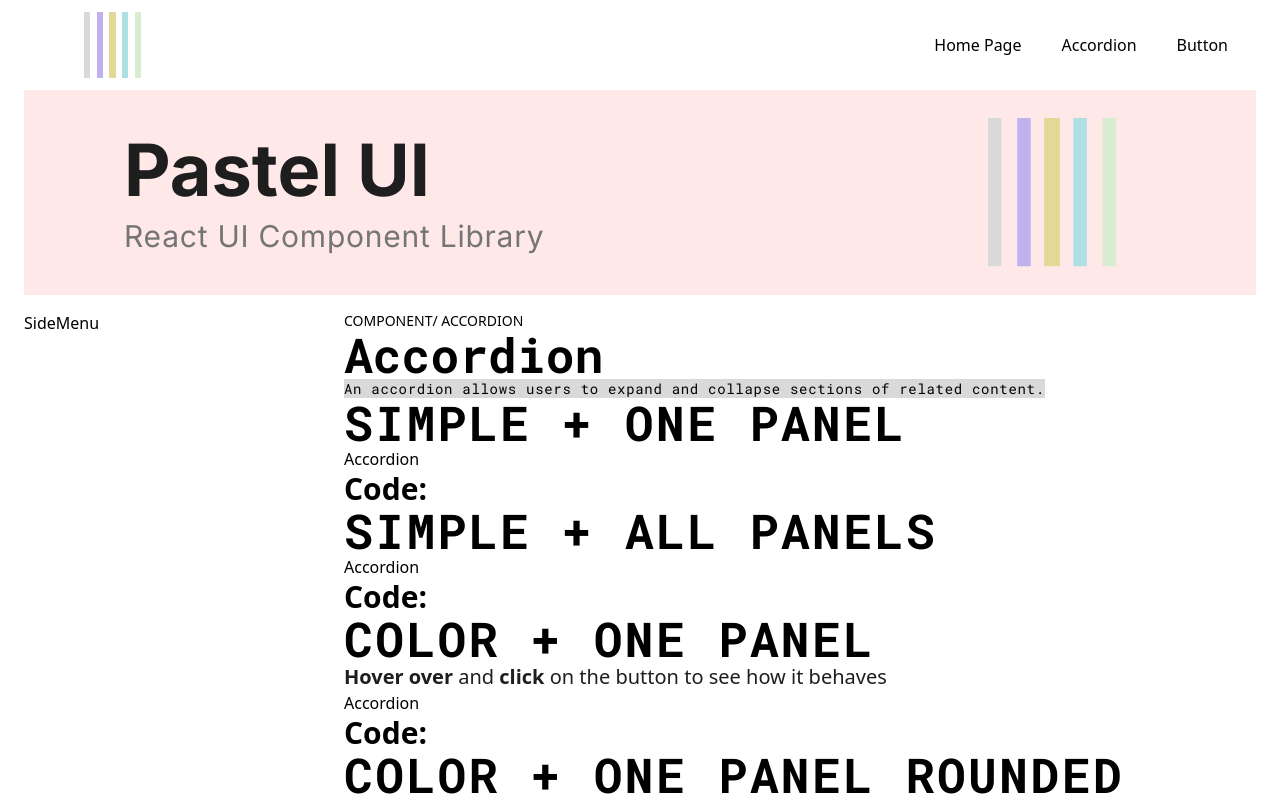
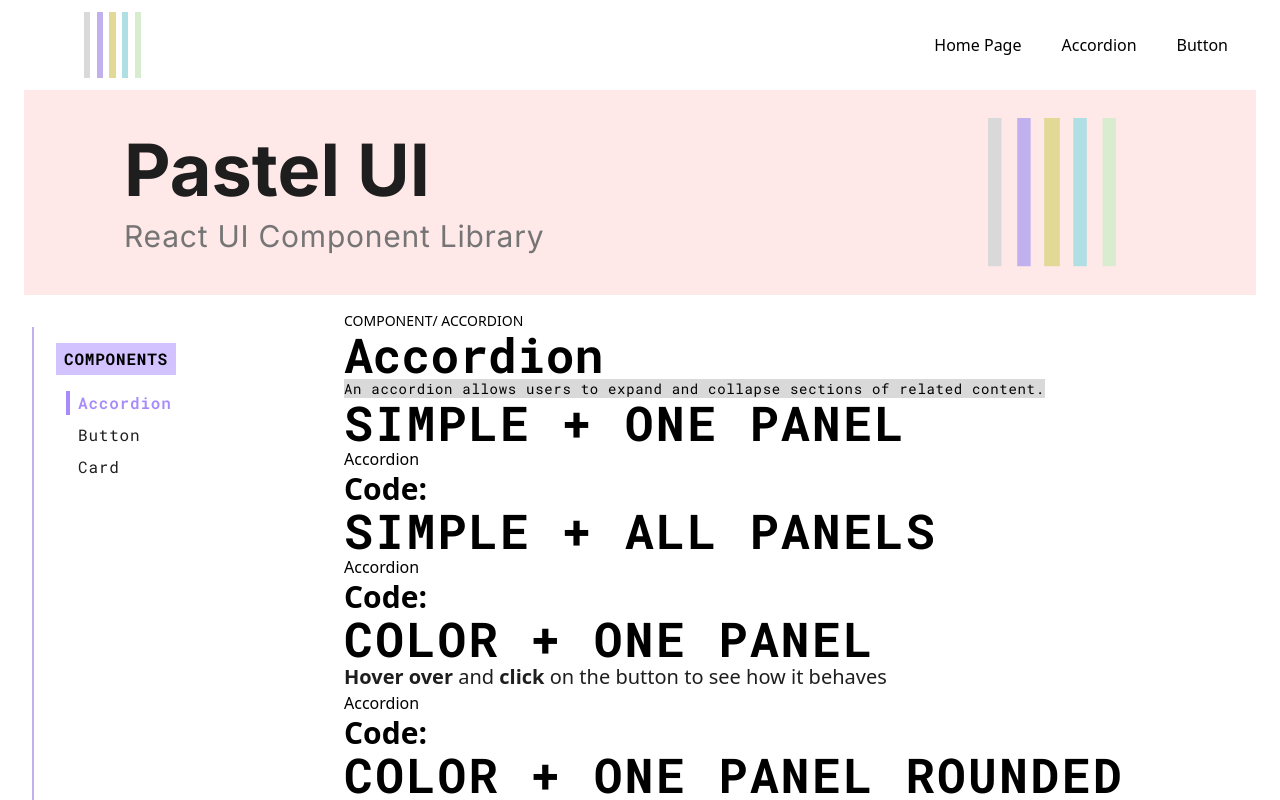
Before and after one commit to nataliakuntic/pastel-ui, a React (Vite) app: page /accordion in a window 1280 px wide. Shown: the top 800 px of the page. Built offline with nearby package versions, Linux system fonts and the light colour scheme.

Commit message:
SIDE MENU ADDED
Side Menu was added with a decoration line to the
left.

SideMenuLink items use the isActive state from
NavLink imported from react-router. This feature
offers inbuilt understanding if the link was
either clicked or made active by the keyboard.

```diff
--- a/src/App.tsx
+++ b/src/App.tsx
@@ -3,6 +3,7 @@ import Root from "./pastel-ui-website/pages/Root";
 import HomePage from "./pastel-ui-website/pages/HomePage";
 import AccordionPage from "./pastel-ui-website/pages/AccordionPage";
 import ButtonPage from "./pastel-ui-website/pages/ButtonPage";
+import CardPage from "./pastel-ui-website/pages/CardPage";
 
 const router = createBrowserRouter([
   {
@@ -21,6 +22,10 @@ const router = createBrowserRouter([
         path: "/button",
         element: <ButtonPage />,
       },
+      {
+        path: "/card",
+        element: <CardPage />,
+      },
     ],
   },
 ]);
--- a/src/index.css
+++ b/src/index.css
@@ -44,6 +44,7 @@
     --color-platinum: #D9D9D9; /*platinum*/
     --color-whitesmoke: #F5F5F5; /*whiteSmoke*/
     --color-lavenderblue: #D2C2FF; /*lavenderBlue*/
+    --color-violetmist: #A78BFA; /*violetMist*/
 
     /* BRAND FONTS */
 
--- a/src/pastel-ui-website/pages/layout/SideMenu.tsx
+++ b/src/pastel-ui-website/pages/layout/SideMenu.tsx
@@ -1,9 +1,37 @@
-function SideMenu() {
+import violet_thin_line from "../partials/violet_thin_line.png";
+import SideMenuLink from "../partials/SideMenuLink";
+
+const links = [
+  { to: "/accordion", label: "Accordion" },
+  { to: "/button", label: "Button" },
+  { to: "/card", label: "Card" },
+  // ...other links
+];
+
+const SideMenu: React.FC = () => {
   return (
-    <div>
-      <h1>SideMenu</h1>
+    <div className="mt-4 font-roboto flex flex-row tracking-wider">
+      <img
+        src={violet_thin_line}
+        alt="violet thin line"
+        className="pl-2 h-auto w-auto"
+      />
+
+      <div className="flex flex-col ml-4">
+        <div className="ml-1.5 mt-4">
+          <p className="uppercase font-bold bg-lavenderblue px-2 py-1 inline-block">
+            Components
+          </p>
+        </div>
+
+        <div className="flex flex-col gap-2 ml-4 mt-4 text-secondary">
+          {links.map((link) => (
+            <SideMenuLink key={link.to} to={link.to} label={link.label} />
+          ))}
+        </div>
+      </div>
     </div>
   );
-}
+};
 
 export default SideMenu;
--- /dev/null
+++ b/src/pastel-ui-website/pages/partials/SideMenuLink.tsx
@@ -0,0 +1,26 @@
+import { NavLink } from "react-router-dom";
+
+interface SideMenuLinkProps {
+  to: string;
+  label: string;
+}
+
+const SideMenuLink: React.FC<SideMenuLinkProps> = ({ to, label }) => {
+  return (
+    <NavLink
+      to={to}
+      className={({ isActive }) =>
+        `pl-2 border-l-4 transition-colors duration-200
+         ${
+           isActive
+             ? "border-violetmist text-violetmist font-semibold"
+             : "border-transparent text-secondary"
+         }`
+      }
+    >
+      {label}
+    </NavLink>
+  );
+};
+
+export default SideMenuLink;
```
Also changed, not shown: src/pastel-ui-website/pages/partials/violet_thin_line.png (added).
